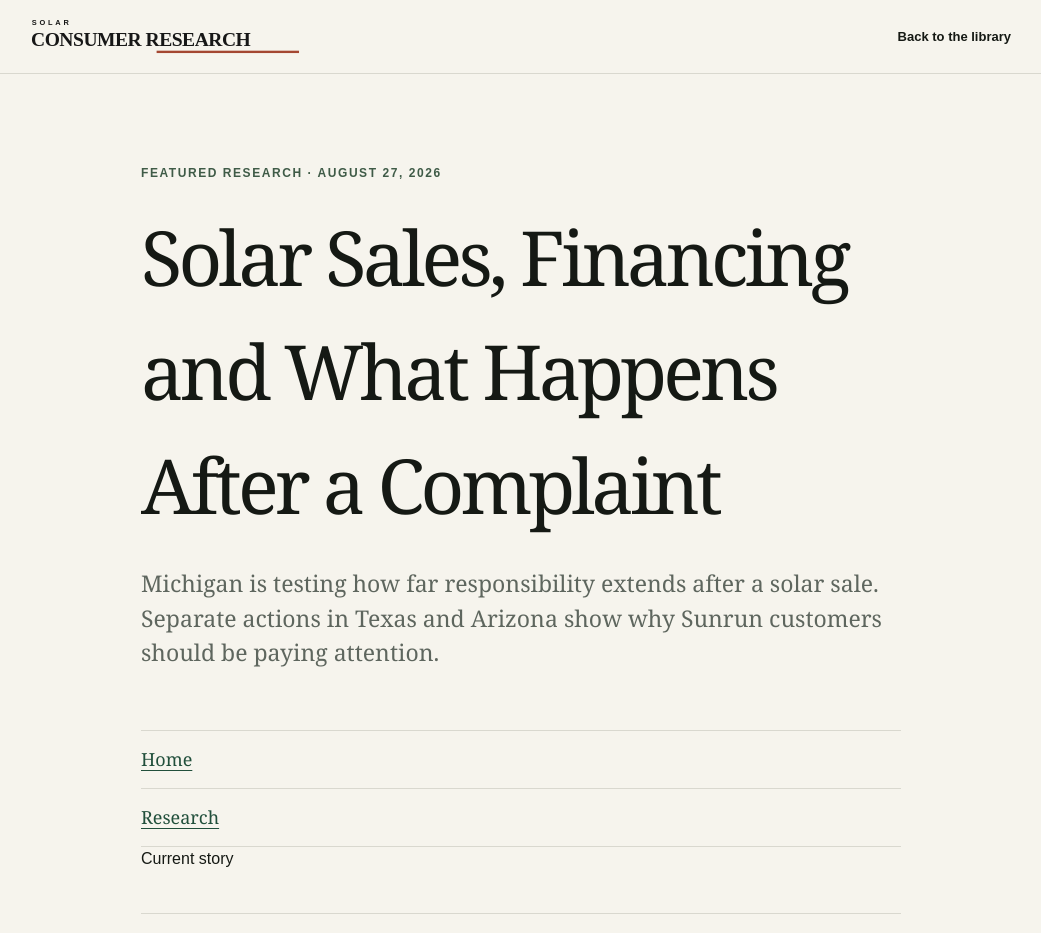
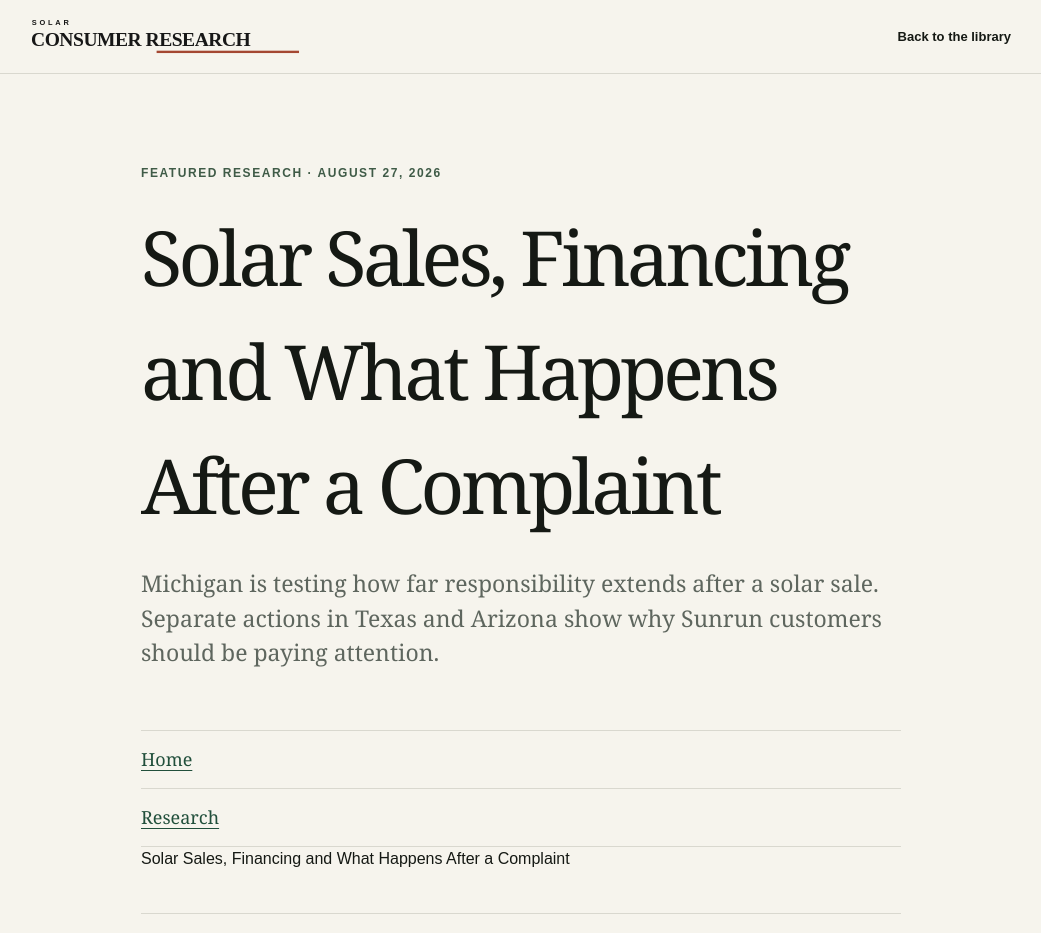
Before and after one commit to Decentralized-Rob/solar-consumer-research, a Next.js app: page /research/solar-sales-financing-after-complaint in a window 1280 px wide. Shown: the top 933 px of the page, without its empty margins (119-1160 px from the left). Built offline with nearby package versions, Linux system fonts and the light colour scheme.

Commit message:
Match visible article breadcrumb to breadcrumb schema

```diff
--- a/app/research/solar-sales-financing-after-complaint/page.tsx
+++ b/app/research/solar-sales-financing-after-complaint/page.tsx
@@ -128,7 +128,7 @@ export default function SolarSalesFinancingResearchPage() {
         <nav className="case-question-links" aria-label="Breadcrumb">
           <Link href="/">Home</Link>
           <Link href="/research">Research</Link>
-          <span aria-current="page">Current story</span>
+          <span aria-current="page">{featuredResearchStory.title}</span>
         </nav>
 
         <nav className="case-question-links" aria-label="Article navigation">
```
